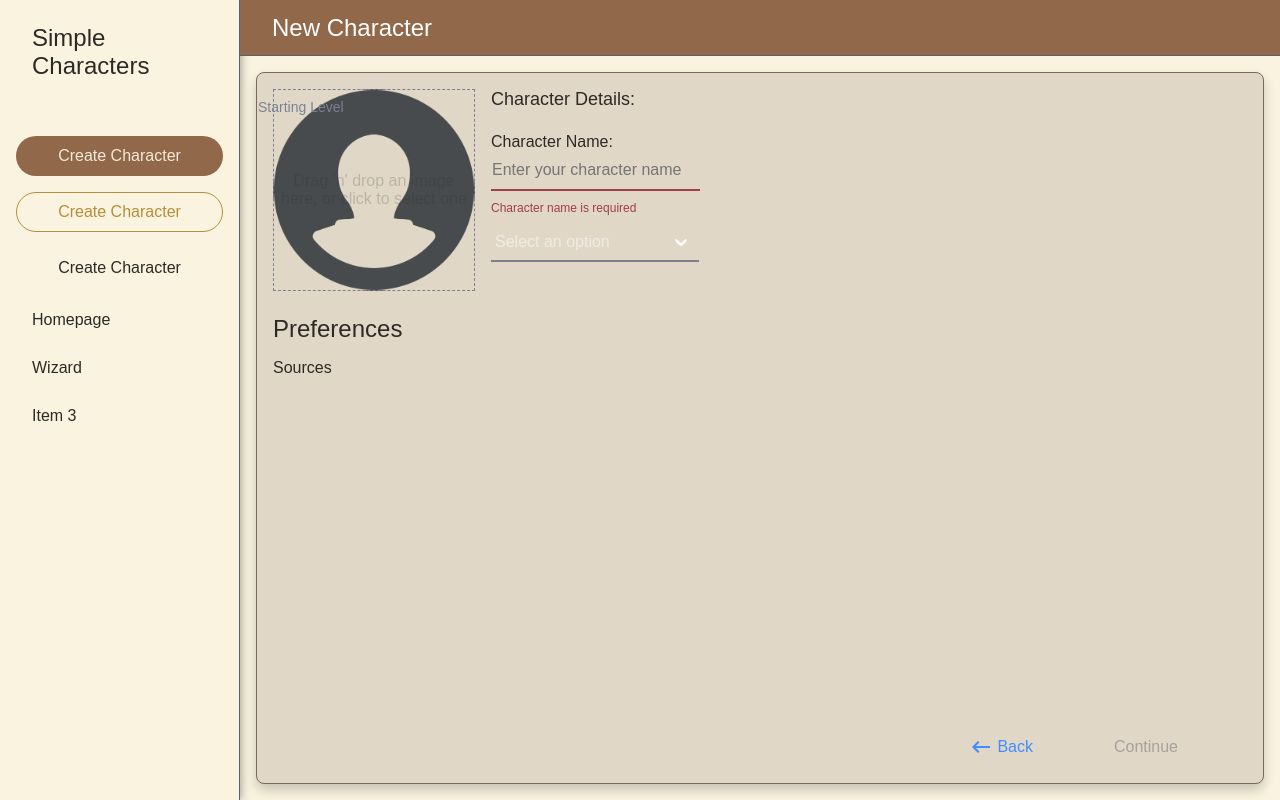
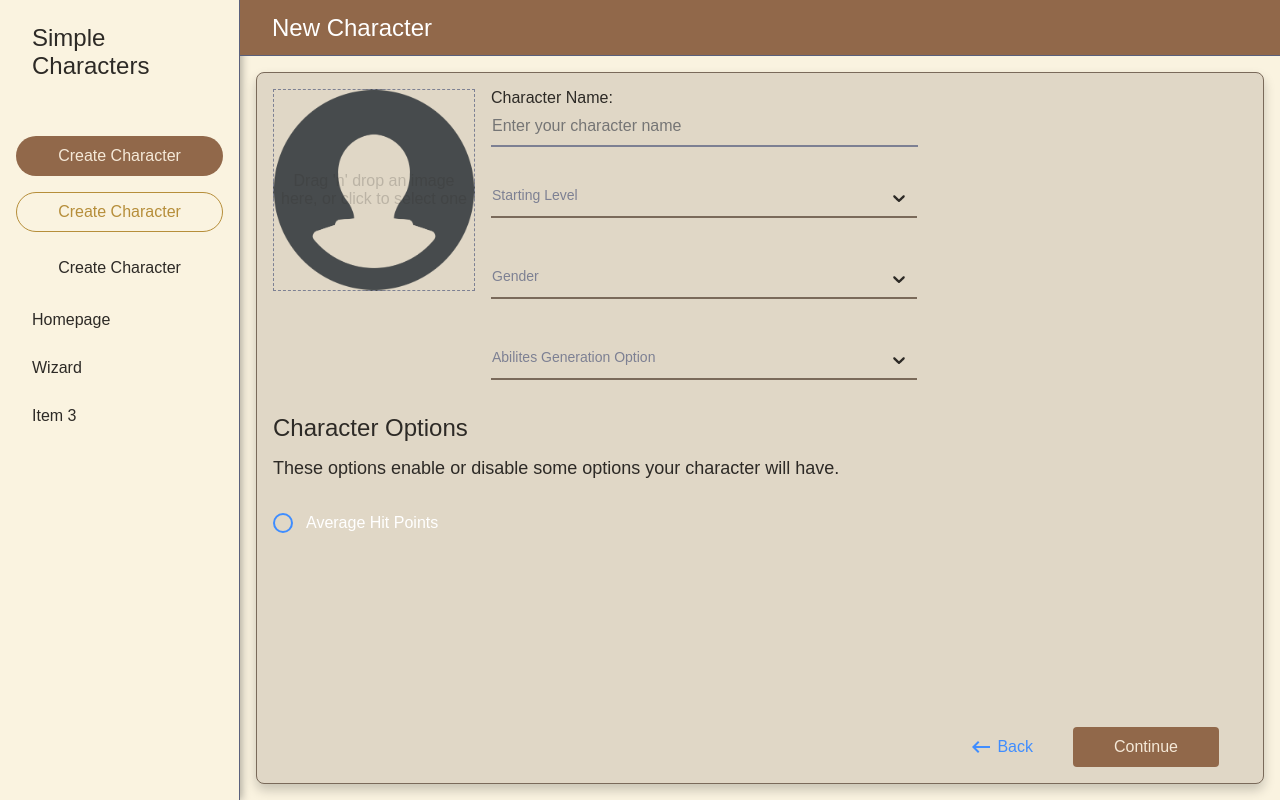
Before and after one commit to NadavInbar8/SimpleyCharacters, a React (Vite) app: page /Wizard in a window 1280 px wide. Built offline with nearby package versions, Linux system fonts and the light colour scheme.

Commit message:
added some stuff

```diff
--- a/src/Wizard/Steps/NewCharacter.tsx
+++ b/src/Wizard/Steps/NewCharacter.tsx
@@ -1,19 +1,27 @@
 import { useState } from "react";
-import { Flexbox, SectionTitle, SubSectionTitle } from "../../shared";
+import { Checkbox, Flexbox, SectionTitle, SubSectionTitle } from "../../shared";
 import styled from "styled-components";
 import { Dropzone } from "../../shared/Dropzone/Dropzone";
 import { Input } from "../../shared/Input/Input";
 import { useFormContext } from "react-hook-form";
-import StyledSelect from "../../shared/Select/StyledSelect";
+import StyledSelect, { Option } from "../../shared/Select/StyledSelect";
 
-const Wrapper = styled(Flexbox)`
+const Wrapper = styled.div`
   flex-direction: column;
   gap: ${({ theme }) => theme.spaces8[3]};
+  width: 100%;
+  height: 100%;
+  min-width: 100%;
 `;
 
 const Section = styled(Flexbox)`
+  flex-wrap: wrap;
   gap: ${({ theme }) => theme.spaces8[2]};
   font-size: ${({ theme }) => theme.fonts.normal};
+`;
+
+const SubSection = styled(Flexbox)`
+  min-width: 100%;
 `;
 
 const UploaderFieldWrapper = styled(Flexbox)`
@@ -39,13 +47,16 @@ const PreviewContainer = styled(Flexbox)`
 
 const MAX_SIZE = 1024 * 1024 * 10;
 
+const makeLevelOptions = () => {
+  const array: Option[] = [];
+  for (let i = 1; i <= 20; i++) {
+    array.push({ label: i, value: i });
+  }
+  return array;
+};
+
 export const NewCharacter: React.FC = ({}) => {
-  const {
-    register,
-    formState: { errors },
-    watch,
-    control,
-  } = useFormContext();
+  const { register, formState, watch, control } = useFormContext();
 
   const [file, setFile] = useState<{
     base64?: string | ArrayBuffer | null;
@@ -53,6 +64,17 @@ export const NewCharacter: React.FC = ({}) => {
     name: string;
   } | null>(null);
   const characterName = watch("characterName");
+  const levelOptions = makeLevelOptions();
+  const genderOptions: Option[] = [
+    { label: "Male", value: "M" },
+    { label: "Female", value: "F" },
+  ];
+  const abilitiesGenerationOptions: Option[] = [
+    { label: "Point Buy", value: 1 },
+    { label: "Roll 3d6", value: 2 },
+    { label: "Roll 4d6 (discard lowest)", value: 3 },
+    { label: "Standard Array (15, 14, 13, 12, 10, 8", value: 4 },
+  ];
 
   const handleFilesAccepted = (acceptedFiles: any) => {
     console.log(">>> acceptedFiles", acceptedFiles);
@@ -62,14 +84,11 @@ export const NewCharacter: React.FC = ({}) => {
   const handleInvalidFile = (file: File) => {
     console.log(">>>> invalid file:", file);
   };
-  const options = [
-    { value: "1", label: "Apple" },
-    { value: "2", label: "Ball" },
-    { value: "3", label: "Cat" },
-  ];
+
   return (
     <Wrapper>
       <Section>
+        <Flexbox gridGap="16px">
           <PreviewContainer>
             {file ? (
               file.preview && <img src={file.preview} alt={file.name} />
@@ -89,8 +108,7 @@ export const NewCharacter: React.FC = ({}) => {
               </UploaderFieldWrapper>
             )}
           </PreviewContainer>
-        <Flexbox column gridGap="8px">
-          <SubSectionTitle>Character Details:</SubSectionTitle>
+          <SubSection column>
             <Input
               name="characterName"
               label="Character Name:"
@@ -102,24 +120,61 @@ export const NewCharacter: React.FC = ({}) => {
                   message: "Character name must be less than 20 characters",
                 },
               })}
-            value={characterName} // Pass the watched value here
-            error={errors?.characterName?.message}
+              value={characterName}
+              error={formState?.errors?.characterName?.message}
             />
             <StyledSelect
-            name="mySelect"
+              name="startingLevel"
               control={control}
-            options={options}
-            placeholder="Select an option"
-            filled={!!errors.mySelect}
+              options={levelOptions}
+              filled={!!formState?.errors.startingLevel}
+              focused={false}
+              error={formState?.errors.startingLevel?.message}
+              interactivePlaceholder={"Starting Level"}
+              register={register<string>("startingLevel", {
+                required: "Must choose starting level",
+              })}
+            />
+            <StyledSelect
+              name="gender"
+              control={control}
+              options={genderOptions}
+              filled={!!formState?.errors.gender}
+              focused={false}
+              error={formState?.errors.gender?.message}
+              interactivePlaceholder={"Gender"}
+              register={register<string>("gender", {
+                required: "Must choose gender",
+              })}
+            />
+            <StyledSelect
+              name="abilitesGeneration"
+              control={control}
+              options={abilitiesGenerationOptions}
+              filled={!!formState?.errors.abilitesGeneration}
               focused={false} // Adjust dynamically if needed
-            error={errors.mySelect?.message}
-            interactivePlaceholder={"Starting Level"}
+              error={formState?.errors.abilitesGeneration?.message}
+              interactivePlaceholder={"Abilites Generation Option"}
+              register={register<string>("abilitesGeneration", {
+                required: "Must choose gender",
+              })}
             />
+          </SubSection>
         </Flexbox>
       </Section>
       <Section column>
-        <SectionTitle>Preferences</SectionTitle>
-        Sources
+        <SectionTitle>Character Options</SectionTitle>
+        <SubSectionTitle>
+          These options enable or disable some options your character will have.
+        </SubSectionTitle>
+        <SubSection column>
+          <Checkbox
+            label="Average Hit Points"
+            name={"averageHitPoints"}
+            control={control}
+            isRounded={true}
+          />
+        </SubSection>
       </Section>
     </Wrapper>
   );
--- a/src/Wizard/Wizard.tsx
+++ b/src/Wizard/Wizard.tsx
@@ -11,12 +11,12 @@ const FullWidth = styled(Flexbox)`
   flex: 1;
   margin-bottom: ${({ theme }) => theme.spaces8[3]};
   overflow: hidden;
+  width: 100%;
 `;
 
-export type Inputs = {
-  example: string;
-  exampleRequired: string;
-};
+const Form = styled.form`
+  width: 100%;
+`;
 
 export const Wizard: React.FC = () => {
   const { currentStep, title, setTitle } = useWizard();
@@ -26,34 +26,25 @@ export const Wizard: React.FC = () => {
     [stepInfo]
   );
 
-  const methods = useForm<Inputs>({
-    mode: "onBlur",
-    defaultValues: {
-      example: "",
-      exampleRequired: "",
-    },
-  });
+  const methods = useForm();
 
   const {
     handleSubmit,
     formState: { errors },
-    trigger,
-  } = methods;
-
-  // Trigger validation on mount
-  useEffect(() => {
-    trigger();
-  }, [trigger]);
+    getValues,
+  } = useForm();
+  const values = getValues();
+  console.log(">>>> values", values);
 
   useEffect(() => {
     setTitle(stepInfo.title);
   }, [currentStep]);
 
-  const onSubmit = (data: Inputs) => {
+  const onSubmit = (data: any) => {
     console.log(">>>", data);
   };
 
-  const disableContinue = Object.keys(errors).length > 0;
+  const disableContinue = Object.keys(errors).length > 0 || !values;
 
   return (
     <PageContainer>
@@ -61,9 +52,9 @@ export const Wizard: React.FC = () => {
       <Card>
         <FullWidth>
           <FormProvider {...methods}>
-            <form onSubmit={handleSubmit(onSubmit)}>
+            <Form onSubmit={handleSubmit(onSubmit)}>
               <CurrentStepComponent />
-            </form>
+            </Form>
           </FormProvider>
         </FullWidth>
         <WizardButtons
--- /dev/null
+++ b/src/shared/Checkbox/Checkbox.tsx
@@ -0,0 +1,122 @@
+import React from "react";
+import styled from "styled-components";
+import { Controller, Control } from "react-hook-form";
+import { Label as LabelOrigin } from "../Label/Label";
+import { Flexbox } from "../Flexbox/Flexbox";
+
+// Props for Wrapper
+interface WrapperProps {
+  hasLabel?: boolean;
+  noMinWidth?: boolean;
+}
+
+// Wrapper Styled Component
+const Wrapper = styled(Flexbox)<WrapperProps>`
+  ${({ hasLabel }) => hasLabel && "min-width: 160px;"};
+  ${({ noMinWidth }) => noMinWidth && "min-width: auto;"}
+`;
+
+// Props for Input
+interface InputProps extends React.InputHTMLAttributes<HTMLInputElement> {
+  hasLabel?: boolean;
+  isRounded?: boolean;
+}
+
+// Input Styled Component
+const Input = styled.input<InputProps>`
+  min-width: 20px;
+  min-height: 20px;
+  -webkit-appearance: none;
+  background: transparent;
+  border: 2px solid ${({ theme }) => theme.colors.primaryBlue};
+  border-radius: 3px;
+  cursor: pointer;
+  display: inline-block;
+  font-family: "Material Symbols Outlined";
+  font-weight: 600;
+  margin-left: 0;
+  ${({ hasLabel }) => hasLabel && "margin-right: 13px;"};
+  outline: none;
+  padding: 8px;
+  position: relative;
+  ${({ isRounded }) => isRounded && "border-radius: 50%;"}
+  &:checked {
+    background-color: ${({ theme }) => theme.colors.primaryBlue};
+  }
+  &:checked:after {
+    clip-path: polygon(14% 44%, 0 65%, 50% 100%, 100% 16%, 80% 0%, 43% 62%);
+    content: icon;
+    color: ${({ theme }) => theme.colors.blue6};
+    font-size: ${({ theme }) => theme.fonts.normal};
+    left: 0px;
+    position: absolute;
+    top: -2px;
+  }
+  :disabled {
+    background-color: ${({ theme }) => theme.colors.grey2};
+    border-color: ${({ theme }) => theme.colors.grey4};
+    color: ${({ theme }) => theme.colors.disabledLight};
+  }
+`;
+
+// Props for Label
+interface LabelProps {
+  maxLabelWidth?: number;
+}
+
+// Label Styled Component
+const Label = styled(LabelOrigin)<LabelProps>`
+  font-size: ${({ theme }) => theme.fonts.normal};
+  overflow: hidden;
+  text-overflow: ellipsis;
+  ${({ maxLabelWidth }) =>
+    maxLabelWidth &&
+    `
+		max-width: ${maxLabelWidth}px;
+	`}
+`;
+
+interface CheckboxProps {
+  name: string;
+  control: Control<any>; // React Hook Form's control object
+  label?: string;
+  className?: string;
+  disabled?: boolean;
+  maxLabelWidth?: number;
+  isRounded?: boolean;
+  noMinWidth?: boolean;
+}
+
+export const Checkbox: React.FC<CheckboxProps> = ({
+  name,
+  control,
+  label,
+  className,
+  disabled = false,
+  maxLabelWidth,
+  isRounded = false,
+  noMinWidth = false,
+}) => (
+  <Controller
+    name={name}
+    control={control}
+    render={({ field }) => (
+      <Wrapper
+        className={className}
+        hasLabel={!!label}
+        middle={true}
+        noMinWidth={noMinWidth}
+      >
+        <Input
+          type="checkbox"
+          {...field}
+          disabled={disabled}
+          hasLabel={!!label}
+          isRounded={isRounded}
+          onChange={(e) => field.onChange(e.target.checked)} // Ensures boolean value
+        />
+        {label && <Label maxLabelWidth={maxLabelWidth}>{label}</Label>}
+      </Wrapper>
+    )}
+  />
+);
--- a/src/shared/Input/Input.tsx
+++ b/src/shared/Input/Input.tsx
@@ -3,6 +3,7 @@ import styled from "styled-components";
 import { UseFormRegisterReturn } from "react-hook-form";
 import { Flexbox } from "../Flexbox/Flexbox";
 import { Error } from "../Typography/Typography";
+import { InteractivePlaceholder } from "../InteractivePlaceholder";
 
 // Type definitions for Input props
 interface InputProps {
@@ -17,6 +18,7 @@ interface InputProps {
   withoutErrorPadding?: boolean;
   flex?: boolean;
   value?: string;
+  interactivePlaceholder?: string;
 }
 
 const Wrapper = styled(Flexbox)<{
@@ -120,6 +122,7 @@ export const Input: React.FC<InputProps> = ({
   textField = false,
   withoutErrorPadding = false,
   flex = false,
+  interactivePlaceholder,
   ...rest
 }) => (
   <Wrapper
@@ -129,6 +132,15 @@ export const Input: React.FC<InputProps> = ({
     withoutErrorPadding={withoutErrorPadding}
   >
     {label && <label htmlFor={name}>{label}</label>}
+    {interactivePlaceholder && (
+      <InteractivePlaceholder
+        shouldBeLabel={!!label}
+        htmlFor={name}
+        focused={focus}
+      >
+        {interactivePlaceholder}
+      </InteractivePlaceholder>
+    )}
     <InputStyle
       id={name}
       placeholder={placeholder}
--- a/src/shared/InteractivePlaceholder.tsx
+++ b/src/shared/InteractivePlaceholder.tsx
@@ -11,12 +11,13 @@ const Placeholder = styled.label<PlaceholderProps>`
   left: 1px;
   pointer-events: none;
   position: absolute;
-  top: 26px;
-  ${({ shouldBeLabel }) =>
+  top: 8px;
+  ${({ shouldBeLabel, theme }) =>
     shouldBeLabel &&
     `
     left: 0px;
-    top: 0px;
+    top: -8px;
+    color: ${theme.colors.goldAccent};
   `};
   ${({ shouldShow }) =>
     !shouldShow &&
--- /dev/null
+++ b/src/shared/Label/Label.tsx
@@ -0,0 +1,20 @@
+import styled from "styled-components";
+
+export interface LabelProps {
+  inheritColor?: boolean;
+  maxLabelWidth?: number;
+}
+
+export const Label = styled.label<LabelProps>`
+  color: ${({ inheritColor, theme }) =>
+    inheritColor ? "inherit" : theme.colors.white};
+  font-size: ${({ theme }) => theme.fonts.normal4};
+`;
+
+export const BlueLabel = styled(Label)`
+  color: ${({ theme }) => theme.colors.primaryBlue};
+`;
+
+export const BigLabel = styled(Label)`
+  font-size: ${({ theme }) => theme.fonts.normal8};
+`;
--- a/src/shared/Scrollable/Scrollbars.tsx
+++ b/src/shared/Scrollable/Scrollbars.tsx
@@ -1,7 +1,6 @@
-import {css} from 'styled-components';
+import { css } from "styled-components";
 
 export const Scrollbars = css`
-	padding-right: 8px;
   /* width */
   ::-webkit-scrollbar {
     width: 8px;
@@ -17,12 +16,12 @@ export const Scrollbars = css`
   /* Handle */
   ::-webkit-scrollbar-thumb {
     border-radius: 4px;
-		background: ${({theme}) => theme.colors.grey1};
+    background: ${({ theme }) => theme.colors.greyMuted};
   }
 
   /* Handle on hover */
   ::-webkit-scrollbar-thumb:hover {
-		background: ${({theme}) => theme.colors.grey2};
+    background: ${({ theme }) => theme.colors.greyLight};
   }
 `;
 
@@ -43,11 +42,11 @@ export const ScrollbarsSmall = css`
   /* Handle */
   ::-webkit-scrollbar-thumb {
     border-radius: 4px;
-		background: ${({theme}) => theme.colors.grey1};
+    background: ${({ theme }) => theme.colors.greyMuted};
   }
 
   /* Handle on hover */
   ::-webkit-scrollbar-thumb:hover {
-		background: ${({theme}) => theme.colors.grey2};
+    background: ${({ theme }) => theme.colors.greyLight};
   }
 `;
--- a/src/shared/Select/StyledSelect.tsx
+++ b/src/shared/Select/StyledSelect.tsx
@@ -1,5 +1,5 @@
 import React, { useCallback, useState } from "react";
-import { Controller, Control } from "react-hook-form";
+import { Controller, Control, UseFormRegisterReturn } from "react-hook-form";
 import styled from "styled-components";
 import { Error } from "../Typography/Typography";
 import { Scrollbars } from "../Scrollable/Scrollbars";
@@ -8,8 +8,8 @@ import { InteractivePlaceholder } from "../InteractivePlaceholder";
 
 // Define the option type
 export interface Option {
-  label: string;
-  value: string;
+  label: string | number;
+  value: any;
 }
 
 // Define props for the Select component
@@ -23,6 +23,7 @@ interface SelectProps {
   filled?: boolean;
   focused?: boolean;
   interactivePlaceholder?: string;
+  register?: UseFormRegisterReturn;
 }
 
 interface ExtendedSelectProps extends ReactSelectProps<Option, false> {
@@ -42,17 +43,19 @@ const BaseStyledSelect = styled(Select).attrs<ExtendedSelectProps>(() => ({
   }
 
   .react-select__menu {
-    background: ${({ theme }) => theme.colors.grey4};
+    background: ${({ theme }) => theme.colors.parchment};
     z-index: 2;
-    color: ${({ theme }) => theme.colors.white};
+    color: ${({ theme }) => theme.colors.textPrimary};
     z-index: 5;
+
+    ${Scrollbars}
 
     div {
       div {
         padding: 15px 15px;
 
         :hover {
-          background: ${({ theme }) => theme.colors.grey3};
+          background: ${({ theme }) => theme.colors.parchmentLight};
           cursor: pointer;
         }
       }
@@ -60,18 +63,23 @@ const BaseStyledSelect = styled(Select).attrs<ExtendedSelectProps>(() => ({
   }
 
   .react-select__option {
+    color: ${({ theme }) => theme.colors.richBrown};
     &:hover {
-      background: ${({ theme }) => theme.colors.blue3};
+      background: ${({ theme }) => theme.colors.goldActive};
+      color: ${({ theme }) => theme.colors.parchment};
+
       cursor: pointer;
     }
   }
 
   .react-select__option--is-focused {
-    background: ${({ theme }) => theme.colors.grey4};
+    background: ${({ theme }) => theme.colors.goldActive};
+    color: ${({ theme }) => theme.colors.parchment};
   }
 
   .react-select__option--is-selected {
-    background: ${({ theme }) => theme.colors.primaryBlue};
+    background: ${({ theme }) => theme.colors.goldActive};
+    color: ${({ theme }) => theme.colors.parchment};
   }
 
   .react-select__single-value {
@@ -84,7 +92,7 @@ const BaseStyledSelect = styled(Select).attrs<ExtendedSelectProps>(() => ({
   .react-select__control {
     background-color: transparent;
     border: none;
-    border-bottom: 2px solid ${({ theme }) => theme.colors.grey1};
+    border-bottom: 2px solid ${({ theme }) => theme.colors.borderDark};
     border-radius: 0;
     box-shadow: none;
     cursor: pointer;
@@ -92,28 +100,32 @@ const BaseStyledSelect = styled(Select).attrs<ExtendedSelectProps>(() => ({
     min-height: 39px;
     transition: all 0.2s ease-in-out;
 
+    &:hover {
+      border-color: ${({ theme }) => theme.colors.goldAccent};
+    }
+
     ${({ filled, theme }) =>
       filled &&
       `
-      border-bottom: 2px solid ${theme.colors.grey1};
+      border-bottom: 2px solid ${theme.colors.borderDark};
     `}
 
     ${({ focused, theme }) =>
       focused &&
       `
-      border-bottom: 2px solid ${theme.colors.primaryBlue};
+      border-bottom: 2px solid ${theme.colors.goldAccent};
     `}
 
     div {
-      color: ${({ theme }) => theme.colors.white};
+      color: ${({ theme }) => theme.colors.textPrimary};
     }
 
     :hover {
-      border-color: ${({ theme }) => theme.colors.primaryBlue};
+      border-color: ${({ theme }) => theme.colors.goldAccent};
     }
 
     :focus {
-      border-bottom: 2px solid ${({ theme }) => theme.colors.primaryBlue};
+      border-bottom: 2px solid ${({ theme }) => theme.colors.goldAccent};
     }
   }
 
@@ -137,6 +149,10 @@ const BaseStyledSelect = styled(Select).attrs<ExtendedSelectProps>(() => ({
 `;
 const Wrapper = styled.div`
   margin-bottom: 1rem;
+  position: relative;
+  margin-top: ${({ theme }) => theme.spaces8[1]};
+  min-width: 100px;
+  padding-bottom: ${({ theme }) => theme.spaces8[3]};
 `;
 
 // Main StyledSelect Component
@@ -177,7 +193,7 @@ const StyledSelect: React.FC<SelectProps> = ({
           <BaseStyledSelect
             {...field}
             options={options}
-            placeholder={placeholder}
+            placeholder={!interactivePlaceholder && placeholder}
             filled={filled}
             focused={focused}
             isDisabled={disabled}
--- a/src/shared/index.ts
+++ b/src/shared/index.ts
@@ -12,3 +12,4 @@ export {
   SubSectionTitle,
 } from "./Titles/Titles";
 export { Link } from "./Link/Link";
+export { Checkbox } from "./Checkbox/Checkbox";
```
Lines whose indentation alone changed are shown as unchanged.
